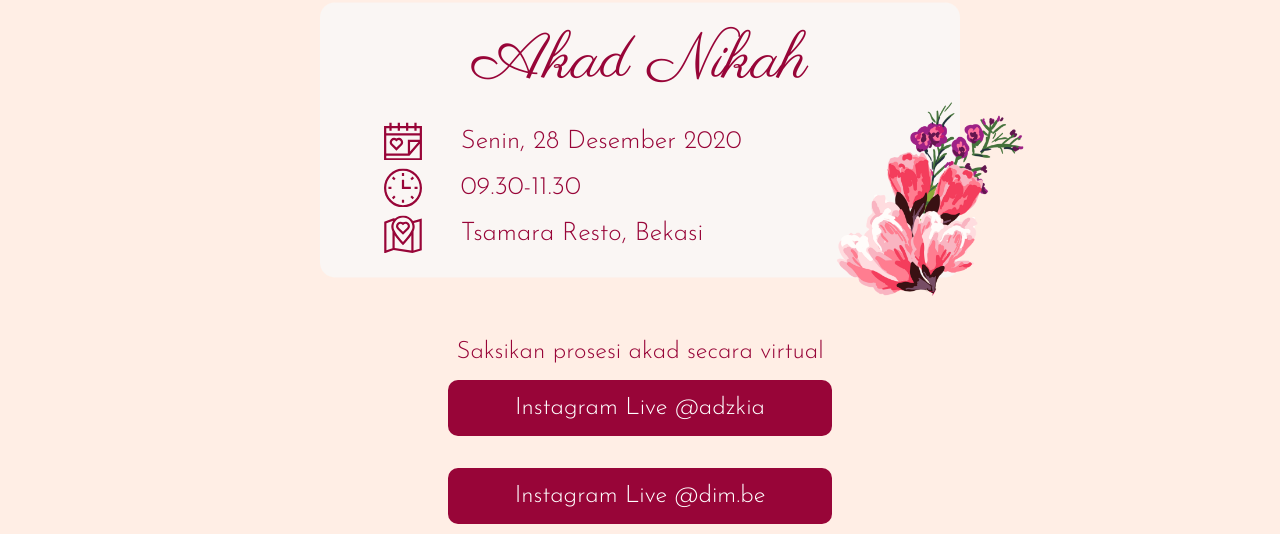
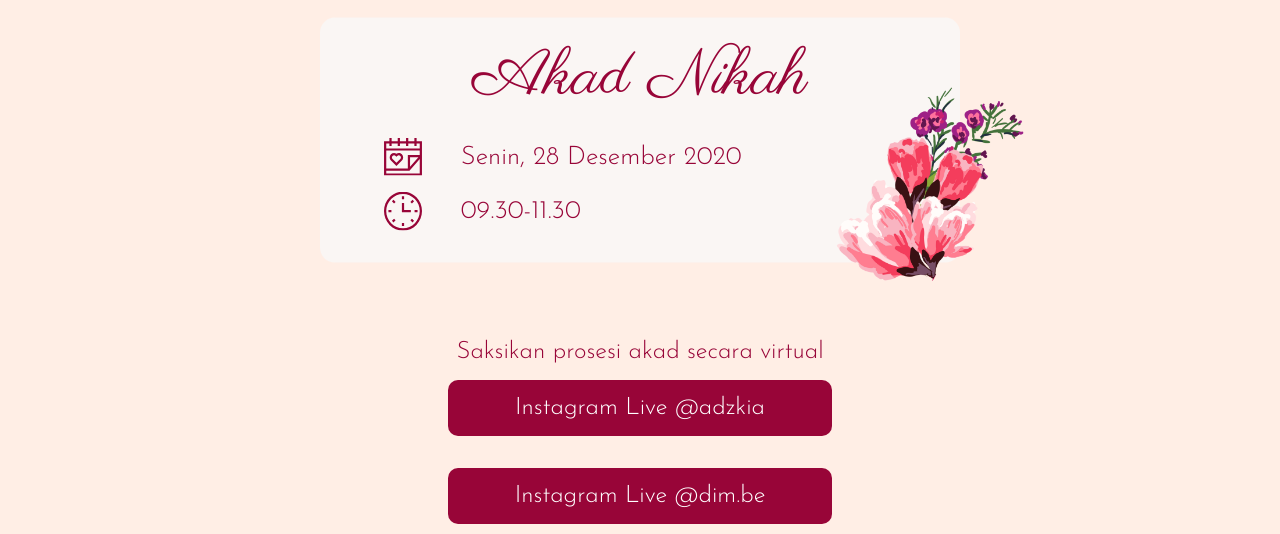
Before and after one commit to MGabrielI45/AdzDimWed, a website: page public/index.html in a window 1280 px wide. Shown: the part 1660-2194 px from the top of the page. Drawn offline with Linux system fonts and the light colour scheme.

Commit message:
nice commit bro

```diff
--- a/public/css/style.scss
+++ b/public/css/style.scss
@@ -321,7 +321,7 @@
 
                 p{
                     font-size: 4vw;
-                    margin: 1vh 0;
+                    margin: 2vh 0;
                     display: flex;
                     align-items: center;
 
--- a/public/index.html
+++ b/public/index.html
@@ -54,7 +54,6 @@
             <div class="locate">
                 <p><img src="source/img/calendar.svg" alt="Calendar">  Senin, 28 Desember 2020</p>
                 <p><img src="source/img/clock.svg" alt="Clock">   09.30-11.30</p>
-                <p><img src="source/img/wedding-location.svg" alt="Location"> Tsamara Resto, Bekasi</p>
             </div>
             <br>
             <img src="source/img/FlowerBorder5.png" alt="flower" class="flower">
```
Also changed, not shown: public/css/style.css.
